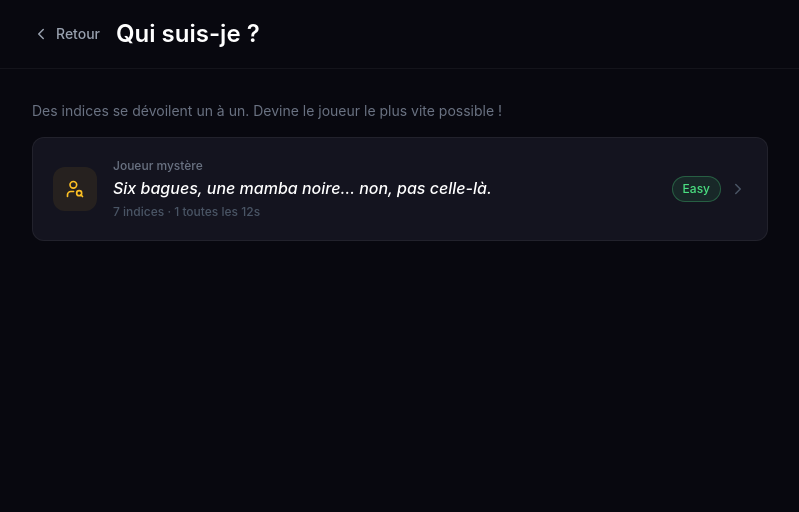
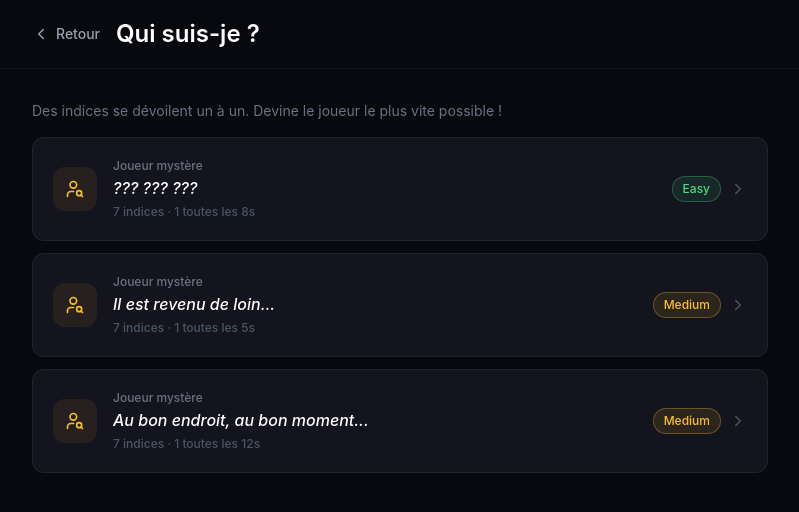
Before and after one commit to hugo-lerondel/nba-quiz-front, a React (Vite) app: page /whoami in a window 1280 px wide. Shown: the top 512 px of the page, without its empty margins (240-1039 px from the left). Built offline with nearby package versions, Linux system fonts and the light colour scheme.

Commit message:
feat: add data

```diff
--- a/src/app/data/themeQuizzes.ts
+++ b/src/app/data/themeQuizzes.ts
@@ -159,7 +159,7 @@ export const themeQuizzes: Quiz[] = [
 		id: "quiz-records",
 		title: "Records et jalons",
 		category: "quiz",
-		difficulty: "Hard",
+		difficulty: "Easy",
 		data: {
 			subType: "theme",
 			questions: [
--- a/src/app/data/whoAmIPlayersData.ts
+++ b/src/app/data/whoAmIPlayersData.ts
@@ -5,8 +5,8 @@ export const whoAmIPlayers: WhoAmIPlayer[] = [
 		id: "whoami-jordan",
 		name: "Michael Jordan",
 		difficulty: "Easy",
-		clueInterval: 12,
-		teaser: "Six bagues, une mamba noire… non, pas celle-là.",
+		clueInterval: 8,
+		teaser: undefined,
 		clues: [
 			"Je suis né le 17 février 1963 à Brooklyn, New York, et j'ai grandi en Caroline du Nord.",
 			"Au lycée, j'ai d'abord été recalé de l'équipe varsity de basket avant de devenir l'un des meilleurs joueurs de mon état.",
@@ -17,4 +17,36 @@ export const whoAmIPlayers: WhoAmIPlayer[] = [
 			"J'ai pris une première retraite en 1993 pour jouer au baseball, avant de revenir en NBA en 1995.",
 		],
 	},
+	{
+		id: "whoami-livingston",
+		name: "Shaun Livingston",
+		difficulty: "Medium",
+		clueInterval: 5,
+		teaser: "Il est revenu de loin...",
+		clues: [
+			"Je suis né le 11 septembre 1985 à Peoria, dans l'Illinois.",
+			"J'étais un meneur de grande taille, réputé pour mon jeu fluide et ma vision du terrain.",
+			"J'ai été sélectionné en 4e position de la draft NBA 2004.",
+			"Ma carrière a failli s'arrêter à cause d'une terrible blessure au genou en 2007.",
+			"Après plusieurs équipes, j'ai surtout été connu comme un rôle player précieux d'une dynastie en Californie.",
+			"J'ai remporté 3 titres NBA avec les Golden State Warriors.",
+			"Je suis souvent cité comme l'un des meilleurs exemples de retour réussi après une blessure majeure.",
+		],
+	},
+	{
+		id: "whoami-mccaw",
+		name: "Patrick McCaw",
+		difficulty: "Medium",
+		clueInterval: 12,
+		teaser: "Au bon endroit, au bon moment...",
+		clues: [
+			"Je suis né le 25 octobre 1995 à St. Louis, dans le Missouri.",
+			"J'ai joué au basket universitaire à UNLV, après une formation au lycée Trinity.",
+			"J'ai été non drafté en 2016 avant de signer en NBA.",
+			"J'ai rapidement gagné du temps de jeu dans une équipe de Golden State très dominante.",
+			"J'ai remporté 2 titres NBA avec les Warriors, puis 1 avec Toronto l'année suivante.",
+			"Je suis l'un des rares joueurs à avoir gagné 3 championnats NBA lors de mes 3 premières saisons.",
+			"On me connaît surtout comme un arrière/ailier polyvalent, utile des deux côtés du terrain.",
+		],
+	},
 ];
```
